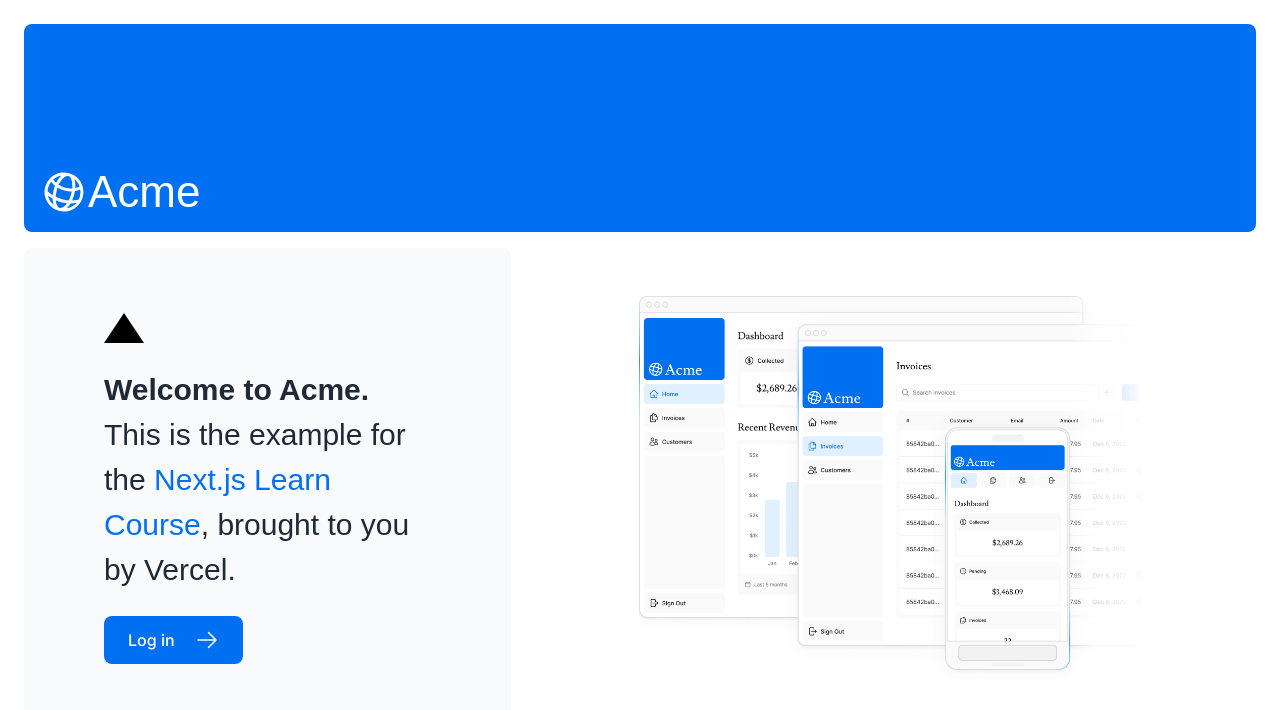
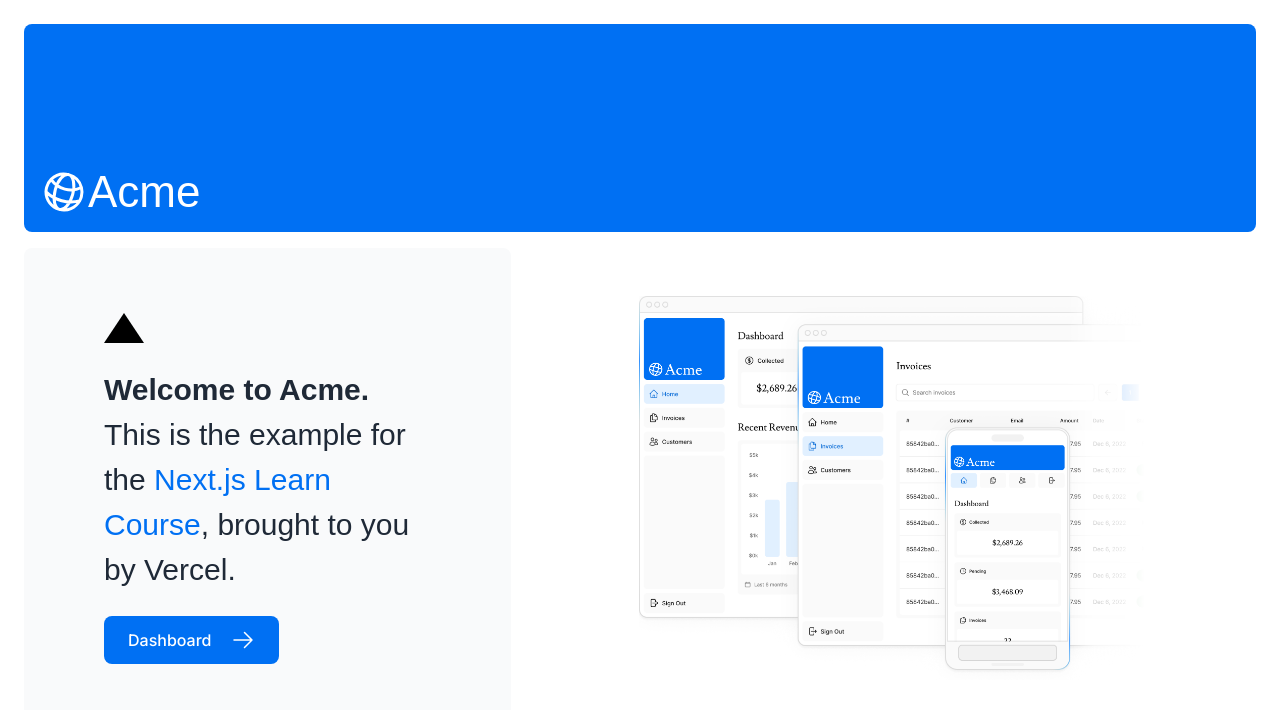
Before and after one commit to ShriduttPatel121/nextjs-tenstack-table-demo, a Next.js app: page / in a window 1280 px wide. Shown: the top 710 px of the page. Built offline with nearby package versions, Linux system fonts and the light colour scheme; a web font is replaced by a local one.

Commit message:
added redirect link from / route

```diff
--- a/app/page.tsx
+++ b/app/page.tsx
@@ -5,6 +5,7 @@
 import { lusitana } from '@/app/ui/fonts';
 import clsx from 'clsx';
 import Image from 'next/image';
+import { useRouter } from 'next/navigation';
 
 export default function Page() {
   return (
@@ -28,10 +29,10 @@
             , brought to you by Vercel.
           </p>
           <Link
-            href="/login"
+            href="/dashboard"
             className="flex items-center gap-5 self-start rounded-lg bg-blue-500 px-6 py-3 text-sm font-medium text-white transition-colors hover:bg-blue-400 md:text-base"
           >
-            <span>Log in</span> <ArrowRightIcon className="w-5 md:w-6" />
+            <span>Dashboard</span> <ArrowRightIcon className="w-5 md:w-6" />
           </Link>
         </div>
         <div className="flex items-center justify-center p-6 md:w-3/5 md:px-28 md:py-12">
```
